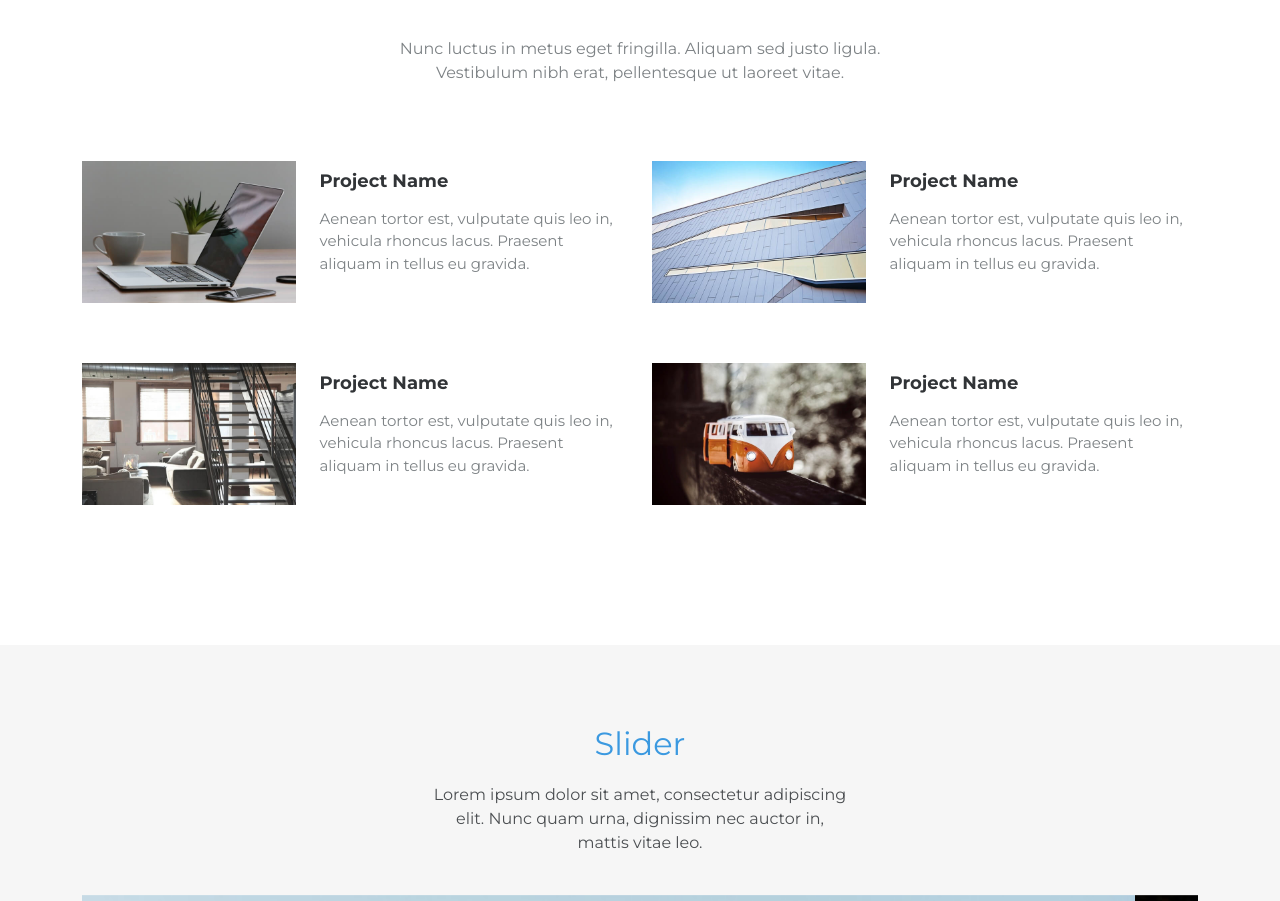
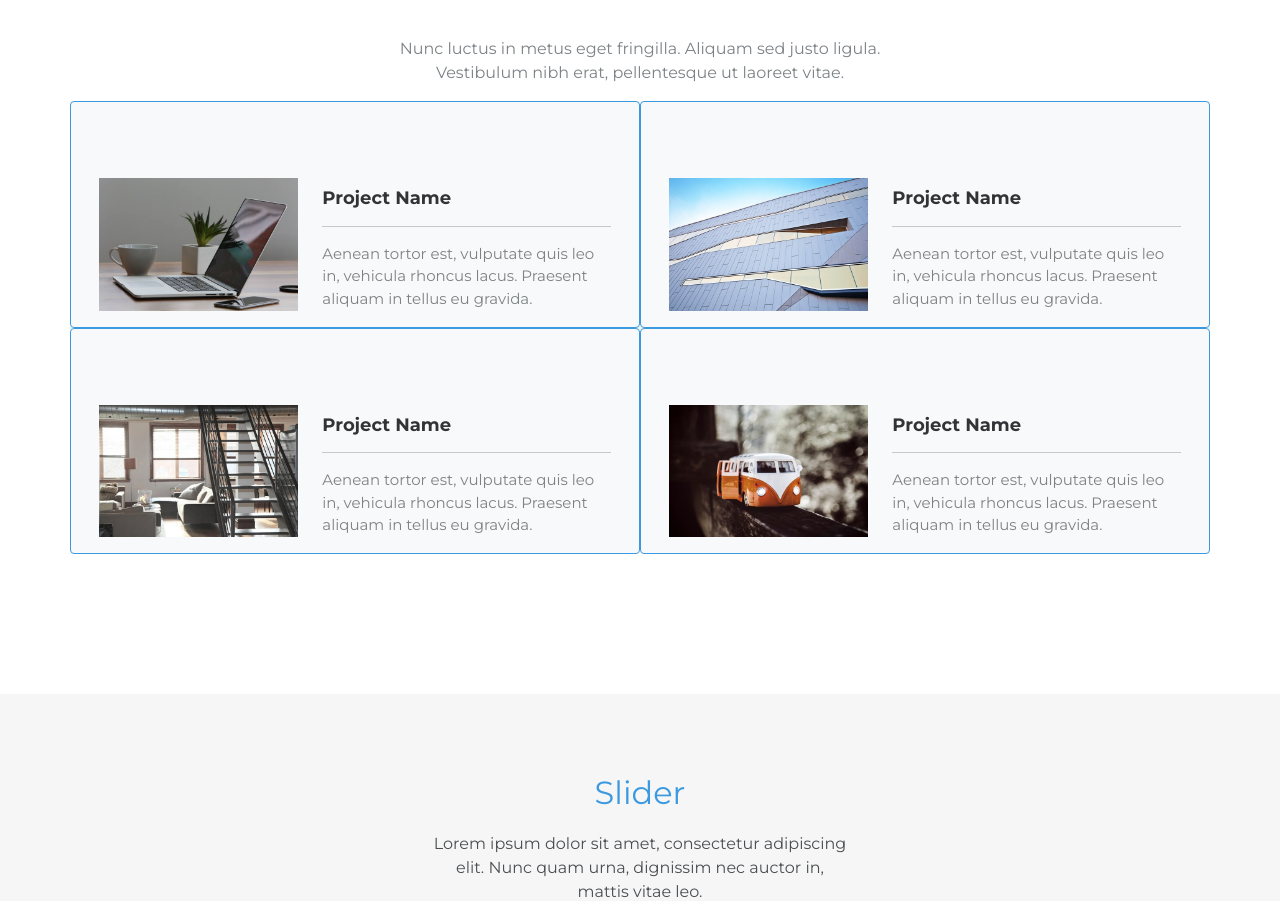
Before and after one commit to A-jha383/Company_website_templete, a plain HTML site: page index.html in a window 1280 px wide. Shown: the part 2092-2993 px from the top of the page. Drawn offline with Linux system fonts and the light colour scheme; some packages are replaced by stand-ins of ours; a script that the page names is missing.

Commit message:
Update index.html
I changed projects section in index.html file

```diff
--- a/index.html
+++ b/index.html
@@ -86,38 +86,38 @@
                         <p class="text-center">Nunc luctus in metus eget fringilla. Aliquam sed justo ligula. Vestibulum nibh erat, pellentesque ut laoreet vitae. </p>
                     </div>
                     <div class="row projects">
-                        <div class="col-sm-6 item">
-                            <div class="row">
+                        <div class="col-sm-6 item card border-info bg-light">
+                            <div class="row card-body">
                                 <div class="col-md-12 col-lg-5"><a href="#"><img class="img-fluid" src="assets/img/desk.jpg"></a></div>
                                 <div class="col">
-                                    <h3 class="name">Project Name</h3>
+                                    <h3 class="name">Project Name</h3><hr>
                                     <p class="description">Aenean tortor est, vulputate quis leo in, vehicula rhoncus lacus. Praesent aliquam in tellus eu gravida.</p>
                                 </div>
                             </div>
                         </div>
-                        <div class="col-sm-6 item">
-                            <div class="row">
+                        <div class="col-sm-6 item card border-info bg-light">
+                            <div class="row card-body">
                                 <div class="col-md-12 col-lg-5"><a href="#"><img class="img-fluid" src="assets/img/building.jpg"></a></div>
                                 <div class="col">
-                                    <h3 class="name">Project Name</h3>
+                                    <h3 class="name">Project Name</h3><hr>
                                     <p class="description">Aenean tortor est, vulputate quis leo in, vehicula rhoncus lacus. Praesent aliquam in tellus eu gravida.</p>
                                 </div>
                             </div>
                         </div>
-                        <div class="col-sm-6 item">
-                            <div class="row">
+                        <div class="col-sm-6 item card border-info bg-light">
+                            <div class="row card-body">
                                 <div class="col-md-12 col-lg-5"><a href="#"><img class="img-fluid" src="assets/img/loft.jpg"></a></div>
                                 <div class="col">
-                                    <h3 class="name">Project Name</h3>
+                                    <h3 class="name">Project Name</h3><hr>
                                     <p class="description">Aenean tortor est, vulputate quis leo in, vehicula rhoncus lacus. Praesent aliquam in tellus eu gravida.</p>
                                 </div>
                             </div>
                         </div>
-                        <div class="col-sm-6 item">
-                            <div class="row">
+                        <div class="col-sm-6 item card border-info bg-light">
+                            <div class="row card-body">
                                 <div class="col-md-12 col-lg-5"><a href="#"><img class="img-fluid" src="assets/img/minibus.jpeg"></a></div>
                                 <div class="col">
-                                    <h3 class="name">Project Name</h3>
+                                    <h3 class="name">Project Name</h3><hr>
                                     <p class="description">Aenean tortor est, vulputate quis leo in, vehicula rhoncus lacus. Praesent aliquam in tellus eu gravida.</p>
                                 </div>
                             </div>
```
